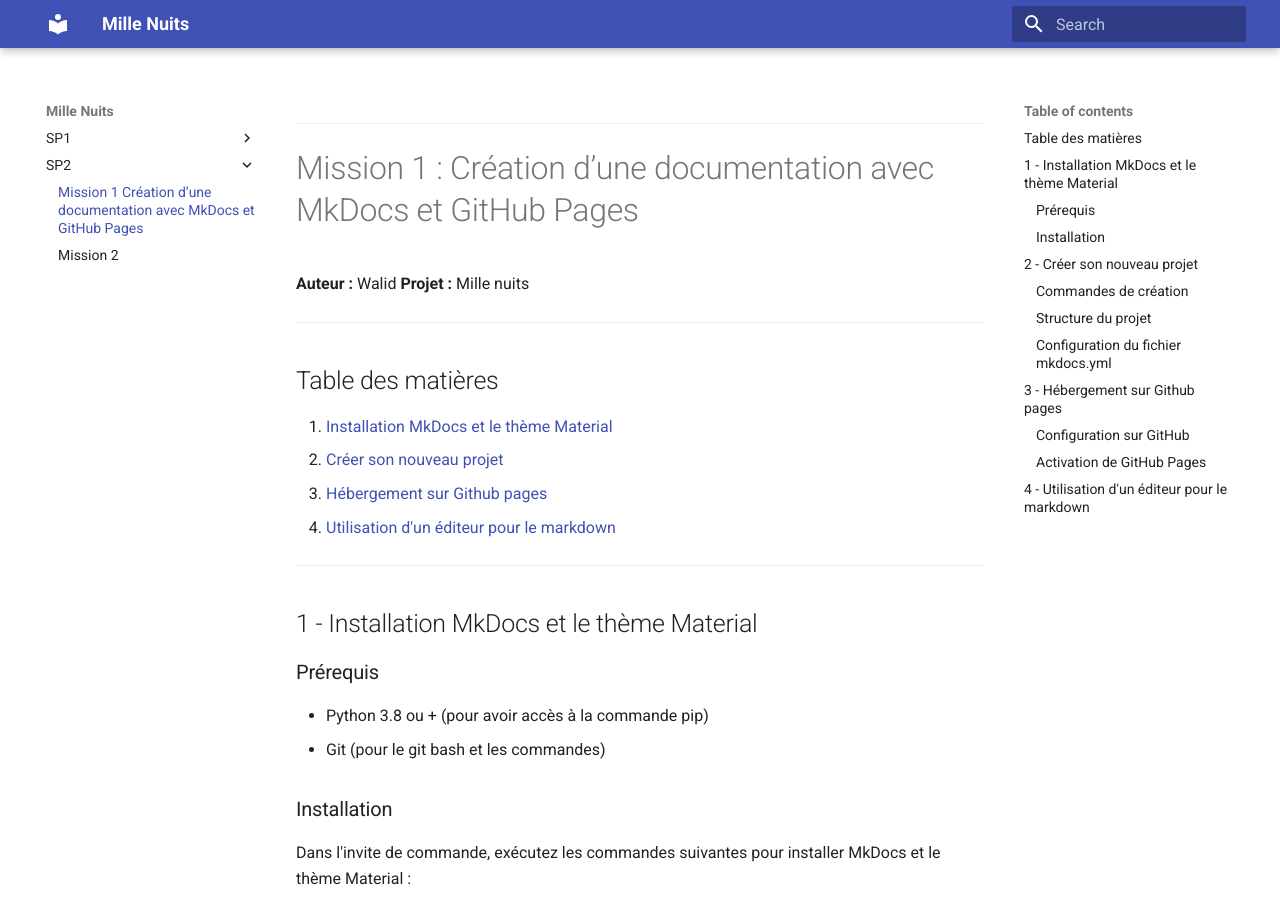
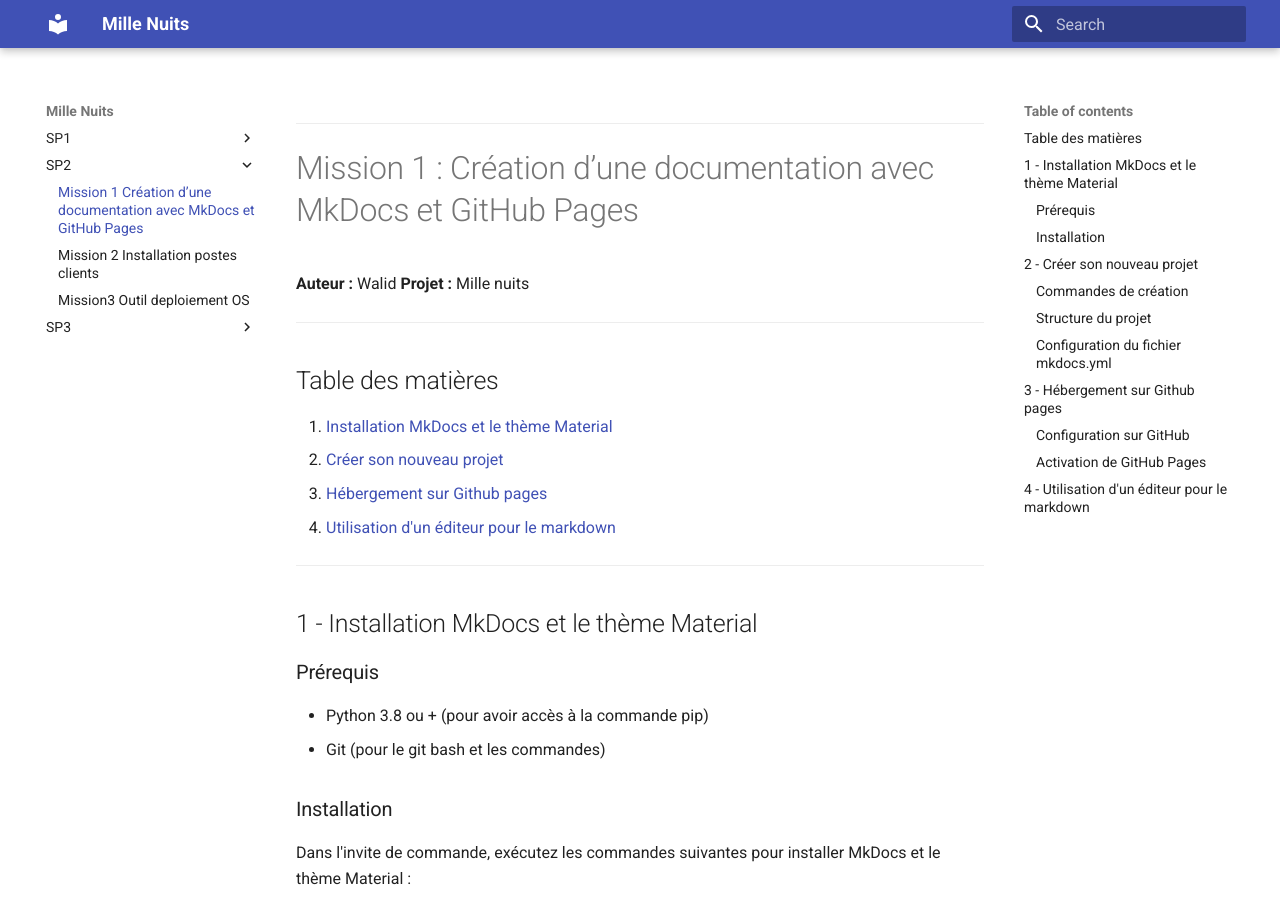
Before and after one commit to WALID163/MilleNuits-mkdocs, an MkDocs documentation site: the page built from docs/index.md, in a window 1280 px wide and 900 px high. Built offline with MkDocs 1.6.1 and Material for MkDocs 9.7.7, drawn with Linux system fonts in a browser that asks for light colours.

Commit message:
Update mkdocs.yml

```diff
--- a/mkdocs.yml
+++ b/mkdocs.yml
@@ -5,10 +5,13 @@
 nav:
   - SP1:
     - Mission 1 Maquettage infrastructure reseau: Mission_1_Maquettage_infrastructure_reseau.md
-    - Mission 2: Mission 2 sp1.md
+    - Mission2 Infrastructure reseau commandes: Mission 2 sp1.md
     - Mission 3: Mission 3 sp1.md
     - Mission 4 Choix outil tickets: Mission 4 sp1.md
     - Mission 5 Fiche recette GLPI: Mission 5 sp1.md
   - SP2:
     - Mission 1 Création d’une documentation avec MkDocs et GitHub Pages: index.md
-    - Mission 2: Mission sp2.md
+    - Mission 2 Installation postes clients: Mission 2 sp2.md
+    - Mission3 Outil deploiement OS: Mission 3 sp2.md
+  - SP3:
+    - Mission1 Configuration Windows Server: Mission 1 sp3.md
```
